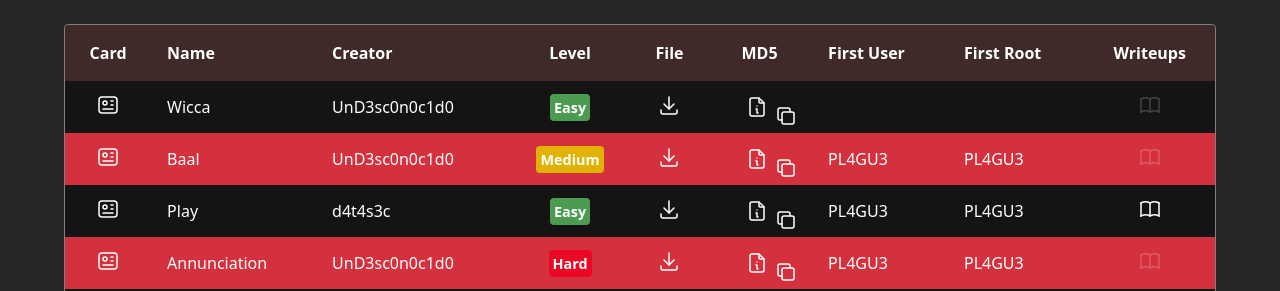
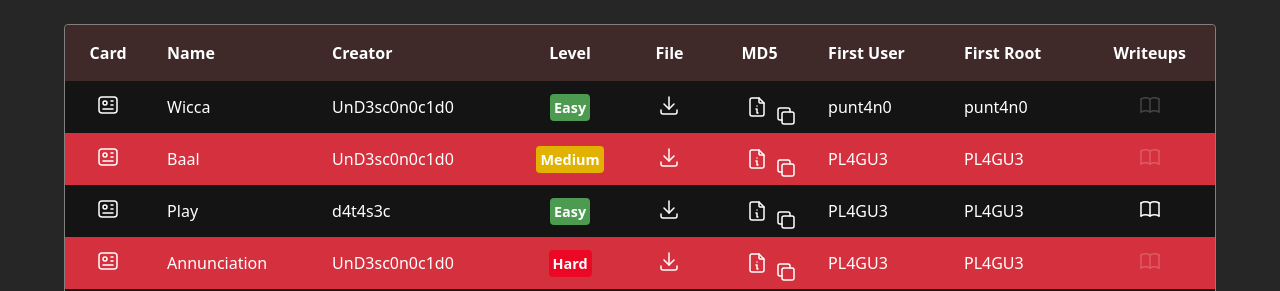
Before and after one commit to VulNyx/vulnyx, a Jekyll site: the page built from index.md, in a window 1280 px wide and 900 px high. Shown: the part 163-454 px from the top of the window. Built offline with Jekyll 4.4.1, drawn with Linux system fonts in a browser that asks for light colours.

Commit message:
Update db.yml

```diff
--- a/_data/db.yml
+++ b/_data/db.yml
@@ -970,7 +970,7 @@ wicca:
     - <img title="VirtualBox" alt="VirtualBox logo" src="assets/vbox.png" width="25" height="25">
     - <img title="VMware" alt="VMware logo" src="/assets/vmware.png" width="25" height="25">
   writeups:
-  firstUser:
-  firstRoot:
+  firstUser: punt4n0
+  firstRoot: punt4n0
   release: 19 Sep 2023
   status: Retired
```
